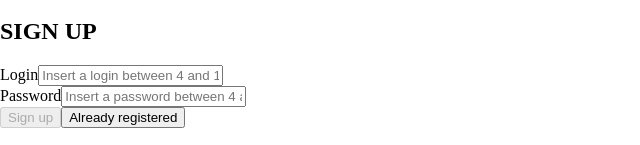
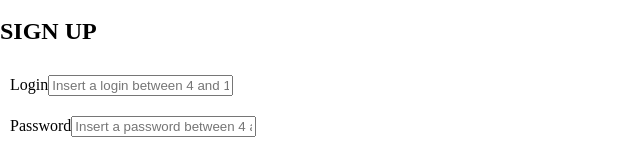
Before and after one commit to MarcosMoraesCode/burger-builder, a React app: page /sign-in in a window 1280 px wide. Shown: the part 642-787 px from the top of the page, without its empty margins (0-640 px from the left). Built offline with nearby package versions, Linux system fonts and the light colour scheme.

Commit message:
inserindo style inline para resolver auth

```diff
--- a/src/components/UI/Input/Input.css
+++ b/src/components/UI/Input/Input.css
@@ -1,9 +1,9 @@
-.Default {
+/*.Default {
   width: 100%;
   padding: 10px;
   box-sizing: border-box;
   margin: auto;
-}
+}*/
 
 .Label {
   font-weight: bold;
--- a/src/components/UI/Input/Input.js
+++ b/src/components/UI/Input/Input.js
@@ -63,7 +63,14 @@ const Input = (props) => {
   }
 
   return (
-    <div className={classes.Default}>
+    <div
+      style={{
+        width: "100%",
+        padding: "10px",
+        boxSizing: "border-box",
+        margin: "auto",
+      }}
+    >
       <label className={classes.Label}>{props.label}</label>
 
       {inputElement}
```
